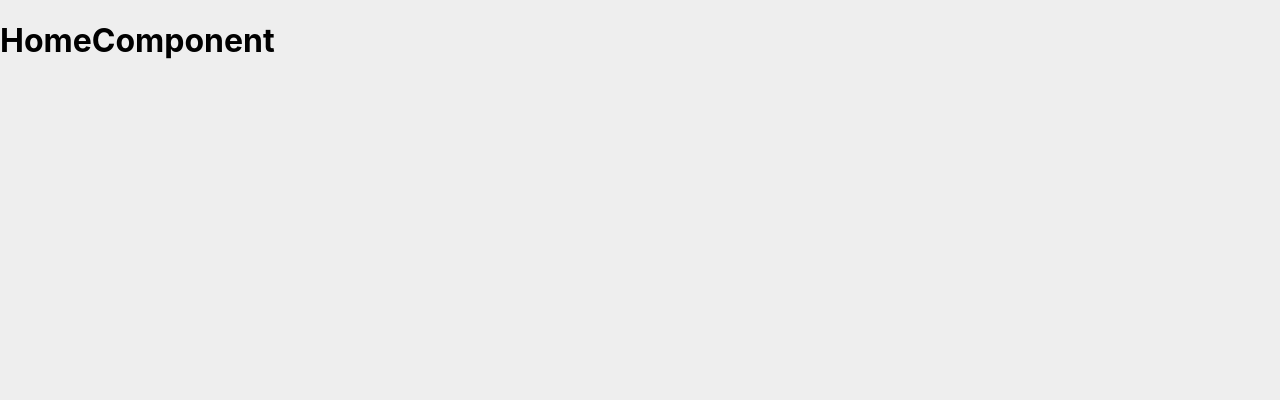
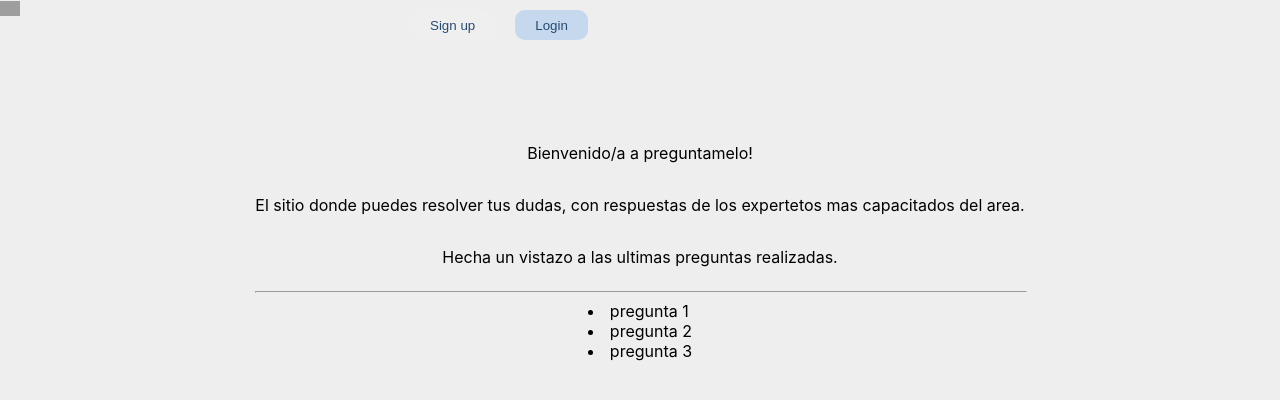
Before and after one commit to VCarlosJP/preguntamelo, a React (Create React App) app: page / in a window 1280 px wide. Shown: the top 400 px of the page. Built offline with nearby package versions, Linux system fonts and the light colour scheme; grey boxes are pictures that could not be loaded.

Commit message:
Creamos propouesta de vista de home

```diff
--- a/src/components/Home.js
+++ b/src/components/Home.js
@@ -1,10 +1,15 @@
 import React from "react";
+import HomeBody from "./HomeBody";
+import HomeNavBar from "./HomeNavBar";
 
 export default class Home extends React.Component {
   render() {
     return (
-      <div>
-        <h1>HomeComponent</h1>
+      <div style={{display:"flex", flexDirection:"column"}}>
+        <HomeNavBar/>
+        <div style={{alignSelf:"center"}}>
+          <HomeBody/>
+        </div>
       </div>
     );
   }
--- /dev/null
+++ b/src/components/HomeBody.js
@@ -0,0 +1,40 @@
+import React from 'react';
+import "./styles/HomeBody.scss";
+
+export default class HomeBody extends React.Component{
+    constructor(props){
+        super(props);
+    }
+
+    render(){
+        const preguntasMock = [
+            {"id":1,"pregunta":"pregunta 1"},
+            {"id":2,"pregunta":"pregunta 2"},
+            {"id":3,"pregunta":"pregunta 3"}
+        ];
+        return (
+            <div className="home-body">
+                <div>
+                    <p>Bienvenido/a a preguntamelo!</p>
+                </div>
+                <div>
+                    <p>El sitio donde puedes resolver tus dudas, con respuestas de los expertetos
+                        mas capacitados del area.
+                    </p>
+                </div>
+                <div>
+                    <p>Hecha un vistazo a las ultimas preguntas realizadas.</p>
+                </div>
+                <hr style={{width:"100%"}}/>
+
+                <div className="ultimas-preguntas">
+                    {
+                        preguntasMock.map((item)=>{
+                            return (<li>{item.pregunta}</li>)
+                        })
+                    }
+                </div>
+            </div>
+        )
+    }
+}
--- /dev/null
+++ b/src/components/HomeNavBar.js
@@ -0,0 +1,37 @@
+import React from 'react';
+import './styles/HomeNavBar.scss';
+
+export default class HomeNavBar extends React.Component{
+    constructor(props){
+        super(props);
+
+        this.signUp = this.signUp.bind(this);
+        this.login = this.login.bind(this);
+    }
+
+    signUp(){
+        console.log("sign up");
+        window.location.href="signup/";
+    }
+
+    login(){
+        console.log("login");
+        window.location.href="login/";
+    }
+
+    render(){
+        return(
+            <div>
+                <div className="home-nav-bar">
+                    <div className="home-nav-bar-logo">
+                        <img style={{width:"5%",height:"5%"}}alt="Logo" src="https://www.andalucialab.org/wp-content/uploads/2020/02/INSERTAR_LOGO2.jpg"></img>
+                    </div>
+                    <div className="home-nav-bar-buttons">
+                        <button className="home-btn signup" onClick={this.signUp}>Sign up</button>
+                        <button className="home-btn login" onClick={this.login}>Login</button>
+                    </div>
+                </div>
+            </div>
+        )
+    }
+}
--- /dev/null
+++ b/src/components/styles/HomeBody.scss
@@ -0,0 +1,7 @@
+.home-body{
+    display: flex;
+    margin-top: 10%;
+    flex-direction: column;
+    align-content: center;
+    align-items: center;
+}
--- /dev/null
+++ b/src/components/styles/HomeNavBar.scss
@@ -0,0 +1,34 @@
+.home-nav-bar{
+    display: flex;
+   // flex-direction: row;
+   align-items: center;
+}
+
+.home-nav-bar-logo{
+    align-self: flex-start;
+}
+
+.home-nav-bar-buttons{
+    display: flex;
+    align-self: flex-start;
+    flex-direction: row;
+    margin-right:20px;
+}
+
+.home-btn{
+    margin: 10px;
+    border: none;
+    color:rgb(38, 75, 115);
+    height: 30px;
+    border-radius: 10px;
+    padding-left: 20px;
+    padding-right: 20px;
+}
+
+.signup{
+    text-align: center;
+    width: max-content;
+}
+.login{
+    background-color: rgb(197, 216, 237);
+}
```
Also changed, not shown: 1 other file (tests, documents, lock files or other folders).
